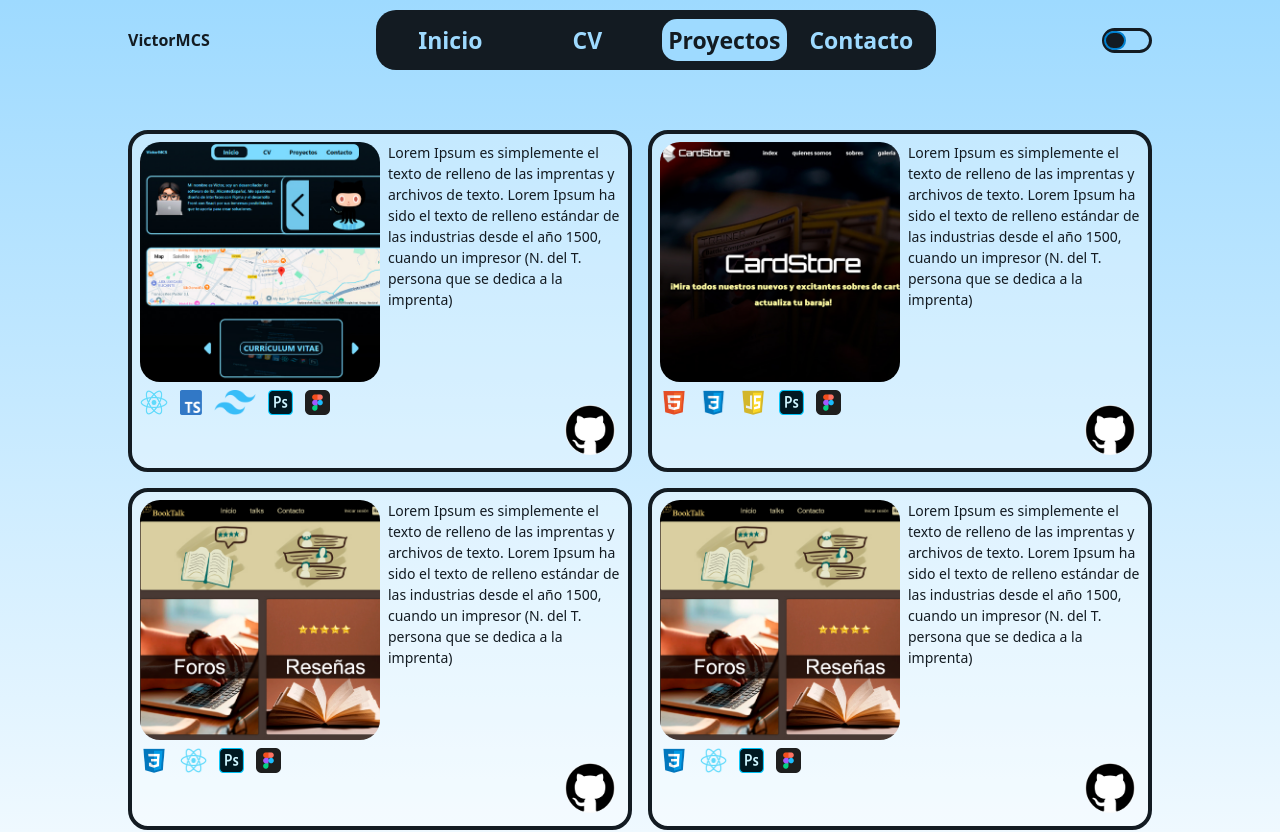
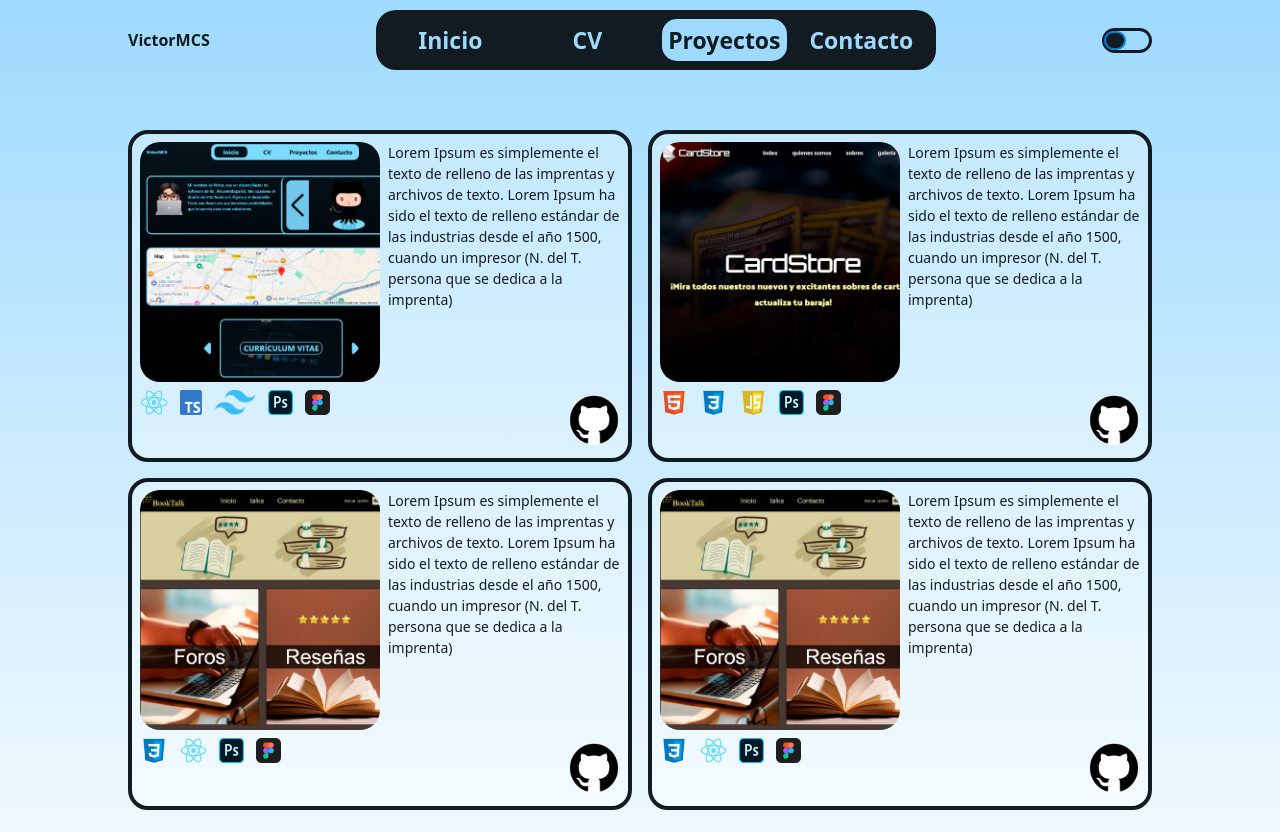
Before and after one commit to VictorMCS11/Portfolio_VictorMCS, a React (Vite) app: page /proyectos in a window 1280 px wide. Shown: the top 832 px of the page. Built offline with nearby package versions, Linux system fonts and the light colour scheme.

Commit message:
links de algunas proyectos añadidos

```diff
--- a/src/Components/Projects.tsx
+++ b/src/Components/Projects.tsx
@@ -77,17 +77,15 @@ export default function Projects(){
                                         )
                                     }
                                     </div>
-                                    <div className='md:h-[70px] h-[60px] flex justify-center items-center'>
-                                        <a href={proj.gitLink} target='_blank' className='absolute md:right-2 md:bottom-2 md:h-[60px] md:w-[60px] h-[50px] w-[50px] flex justify-center items-center' >
-                                            <img src={github} alt="" className='rounded-full md:h-[50px] md:w-[50px] h-[40px] w-[40px] hover:h-[50px] hover:w-[50px] transform duration-100 md:hover:h-[60px] md:hover:w-[60px]' />
-                                        </a>
-                                    </div>
+                                    <a href={proj.gitLink} target='_blank' className='m-auto md:right-2 md:bottom-2 md:h-[60px] md:w-[60px] h-[50px] w-[50px] flex justify-center items-center' >
+                                        <img src={github} alt="" className='rounded-full md:h-[50px] md:w-[50px] h-[40px] w-[40px] hover:h-[50px] hover:w-[50px] transform duration-100 md:hover:h-[60px] md:hover:w-[60px]' />
+                                    </a>
                                 </div>
                             </div>
                         </a>
                     ))
                 ):(
-                    <h1>No hay proyectos</h1>
+                    <h1>No se han encontrado proyectos</h1>
                 )
             }
         </>
--- a/src/Pages/ProjectsPage.tsx
+++ b/src/Pages/ProjectsPage.tsx
@@ -5,7 +5,7 @@ export default function ProjectsPage(){
         <>
             <div className="min-h-max md:min-h-[865px] max-w-screen-lg mx-auto mt-[50px] px-[15px] md:p-0 transform duration-[.3s] pb-[50px]">
                 <div className="grid grid-cols-1 md:grid-cols-2 gap-4">
-                    <Projects></Projects>
+                    <Projects/>
                 </div>
             </div>
         </>
```
